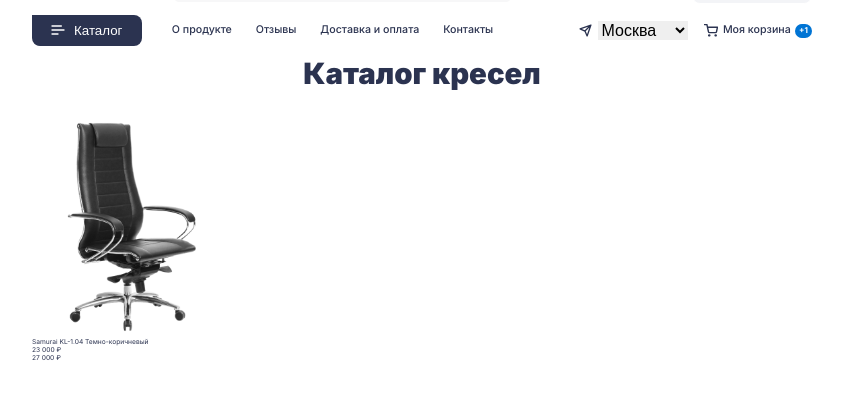
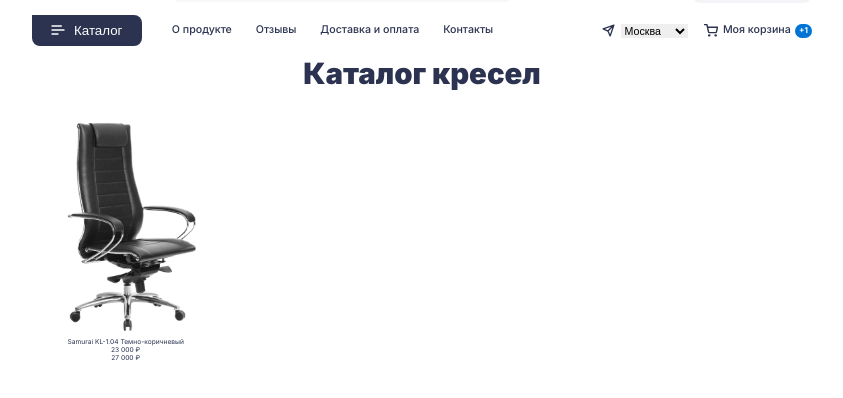
Before and after one commit to Pokahontas89/Lesson-14, a website: page src/index.html in a window 1280 px wide. Shown: the part 44-442 px from the top of the page, without its empty margins (218-1061 px from the left). Drawn offline with Linux system fonts and the light colour scheme.

Commit message:
end of work with lesson 16

```diff
--- /dev/null
+++ b/src/blocks/button/__cart/__cart--color.scss
@@ -0,0 +1,5 @@
+.button__cart--color {
+    background: #0074D4;
+    box-shadow: 0 4.3rem 5.1rem rgba(0, 116, 212, 0.2), 0 1.29632rem 1.5375rem rgba(0, 116, 212, 0.241), 0 .538427rem .638599rem rgba(0, 116, 212, 0.15), 0 .194738rem .230969rem rgba(0, 116, 212, 0.059);
+    border-radius: .8rem;
+}
--- /dev/null
+++ b/src/blocks/cart/__coin-new/__coin-new.scss
@@ -0,0 +1,4 @@
+.cart__coin-new {
+    @include font(900, 2.8rem, 140%);
+
+}
--- /dev/null
+++ b/src/blocks/cart/__coin-old/__coin-old.scss
@@ -0,0 +1,4 @@
+.cart__coin-old {
+    @include font(700, 2rem, 140%);
+
+}
--- a/src/blocks/cart/__title/__title.scss
+++ b/src/blocks/cart/__title/__title.scss
@@ -1,4 +1,3 @@
 .cart__title {
     @include font(400, 2rem, 130%);
-    text-align: center;
 }
--- a/src/blocks/cart/__wrap/__wrap.scss
+++ b/src/blocks/cart/__wrap/__wrap.scss
@@ -2,4 +2,5 @@
     min-height: 54.5rem;
     width: 28.1rem;
     flex-shrink: 0;
+    text-align: center;
 }
--- a/src/blocks/header/__country/__country.scss
+++ b/src/blocks/header/__country/__country.scss
@@ -1,5 +1,3 @@
 .header__country {
-    font-weight: 500;
-    font-size: 16px;
-    line-height: 140%;
+    @include font(500, 1.6rem, 140%);
 }
--- a/src/blocks/style.sass
+++ b/src/blocks/style.sass
@@ -6,6 +6,8 @@
 
 @import button/__header/__header
 @import button/__header/__header--color
+@import button/__cart/__cart
+@import button/__cart/__cart--color
 
 @import header/header
 @import header/__wrap/__wrap
--- a/src/index.html
+++ b/src/index.html
@@ -92,8 +92,9 @@
                             <img src="/img/cart/cart.png" alt="">
                         </div>
                         <div class="cart__title cart__title--color">Samurai KL-1.04 Темно-коричневый</div>
-                        <div class="cart__coin cart__coin--new">23 000 ₽</div>
-                        <div class="cart__coin cart__coin--old">27 000 ₽</div>
+                        <div class="cart__coin-new">23 000 ₽</div>
+                        <div class="cart__coin-old">27 000 ₽</div>
+                        <burron type="submit" class="button__cart button__cart--color"></burron>
                     </div>
                 </div>
             </div>
```
Also changed, not shown: src/blocks/button/__cart/__cart.scss (added), src/css/style.css.
